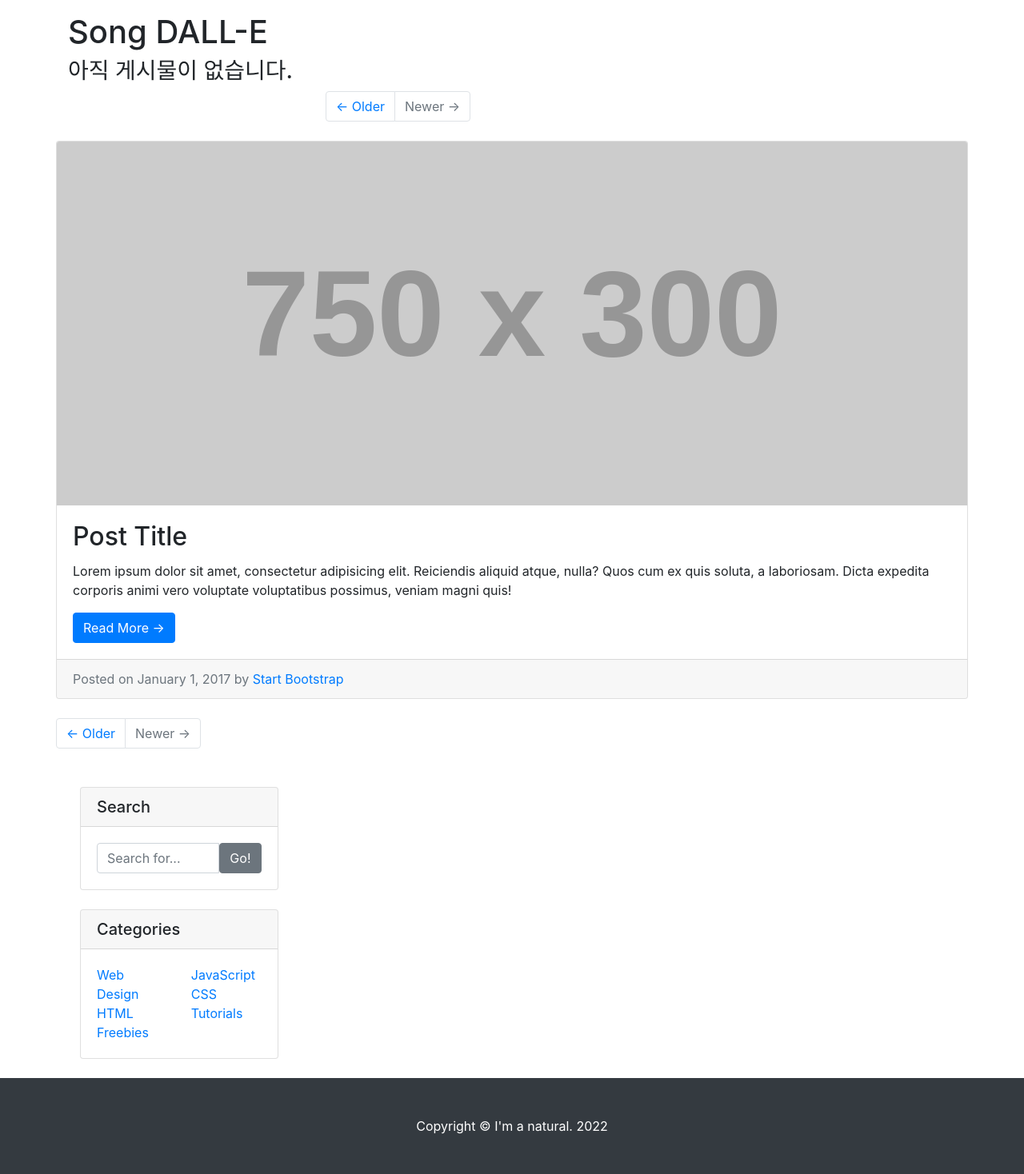
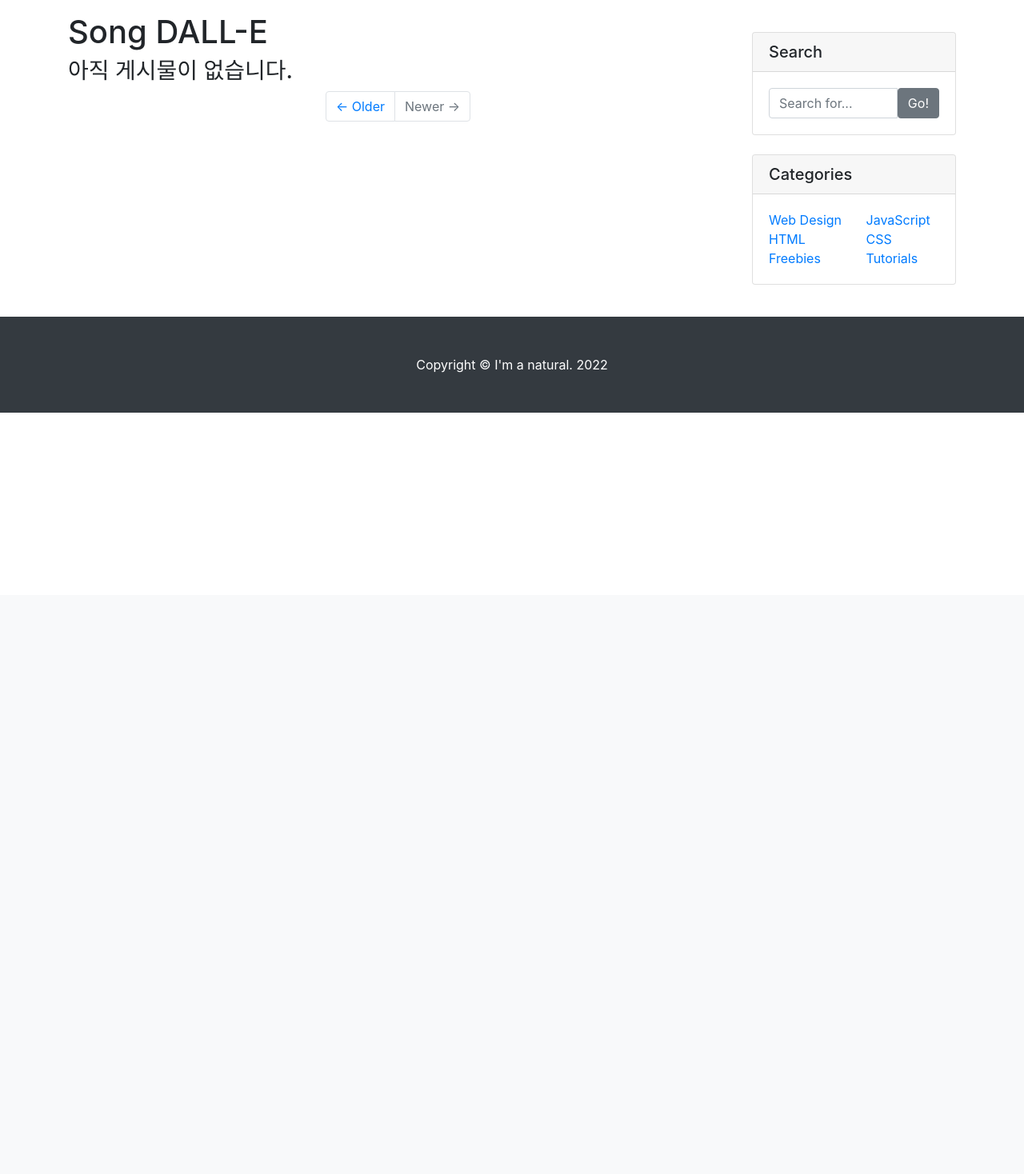
Before and after one commit to letsfuture/do_it_django_a_to_z, a Django app: page /blog/ in a window 1280 px wide. Shown: the part 56-1524 px from the top of the page at 80% size. After the commit the page ends 572 px from the top, so only its background shows below. Run offline with Django 4.2, Linux system fonts and the light colour scheme; grey boxes labelled with a size stand in for pictures from a placeholder-image service; data that the repository does not hold is empty; some libraries are stand-ins or nearby versions.

Commit message:
author 필드 추가하기

```diff
--- a/blog/models.py
+++ b/blog/models.py
@@ -1,4 +1,5 @@
 from django.db import models
+from django.contrib.auth.models import User
 import os
 
 # Create your models here.
@@ -12,8 +13,10 @@ class Post(models.Model):
     created_at = models.DateTimeField(auto_now_add=True)
     updated_ate = models.DateTimeField(auto_now=True)
 
+    author = models.ForeignKey(User, on_delete=models.CASCADE)
+
     def __str__(self):
-        return f'[{self.pk}]{self.title}'
+        return f'[{self.pk}]{self.title} :: {self.author}'
 
     def get_absolute_url(self):
         return f'/blog/{self.pk}/'
--- a/blog/templates/blog/base.html
+++ b/blog/templates/blog/base.html
@@ -17,34 +17,6 @@
         <div class="col-md-8 col-lg-9", id="main-area">
             {% block main_area %}
             {% endblock %}
-            </div>
-
-                <!-- Blog Post -->
-                <div class="card mb-4">
-                    <img class="card-img-top" src="http://placehold.it/750x300" alt="Card image cap">
-                    <div class="card-body">
-                        <h2 class="card-title">Post Title</h2>
-                        <p class="card-text">Lorem ipsum dolor sit amet, consectetur adipisicing elit. Reiciendis
-                            aliquid atque, nulla? Quos cum ex quis soluta, a laboriosam. Dicta expedita corporis animi
-                            vero voluptate voluptatibus possimus, veniam magni quis!</p>
-                        <a href="#" class="btn btn-primary">Read More &rarr;</a>
-                    </div>
-                    <div class="card-footer text-muted">
-                        Posted on January 1, 2017 by
-                        <a href="#">Start Bootstrap</a>
-                    </div>
-                </div>
-
-                <!-- Pagination -->
-                <ul class="pagination justify-content-center mb-4">
-                    <li class="page-item">
-                        <a class="page-link" href="#">&larr; Older</a>
-                    </li>
-                    <li class="page-item disabled">
-                        <a class="page-link" href="#">Newer &rarr;</a>
-                    </li>
-                </ul>
-
         </div>
 
         <div class="col-md-4 col-lg-3">
```
Lines whose indentation alone changed are shown as unchanged.
